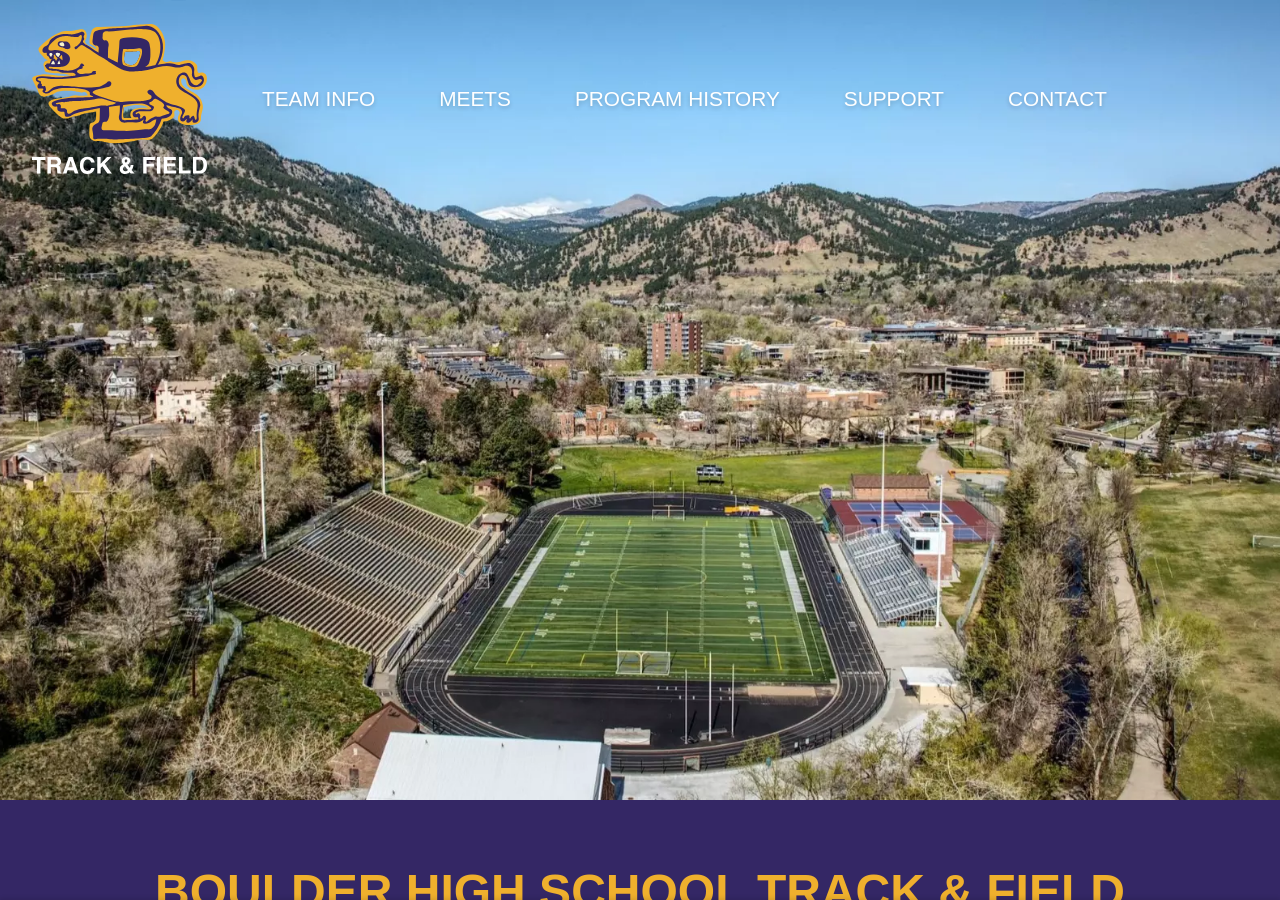
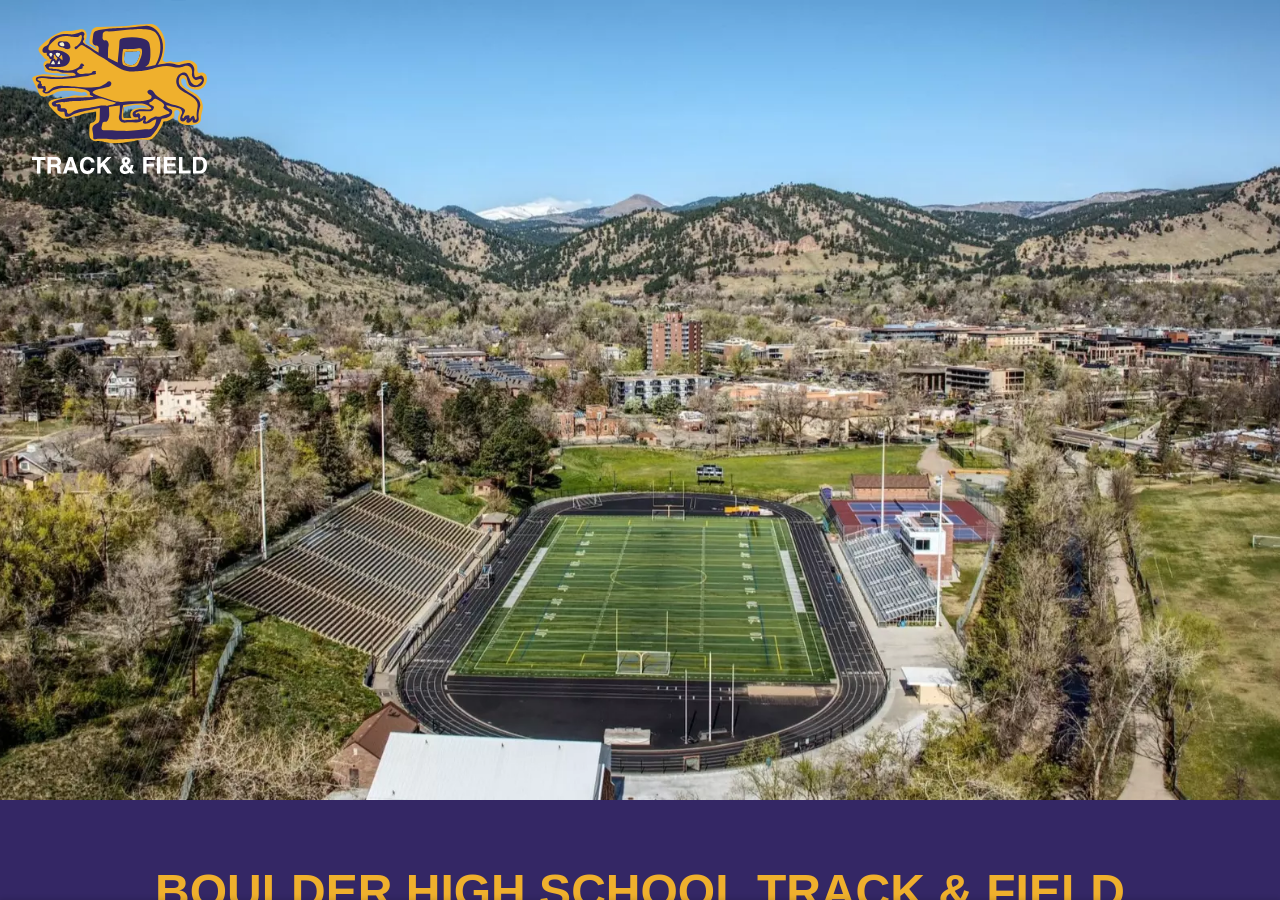
Before and after one commit to anthonypinter/bouldertrack, a Jekyll site: the page built from old.html, in a window 1280 px wide and 900 px high. Built offline with Jekyll 4.4.1, drawn with Linux system fonts in a browser that asks for light colours.

Commit message:
removing info, adding contact

```diff
--- a/_includes/navbar.html
+++ b/_includes/navbar.html
@@ -7,7 +7,7 @@
 
       <button class="mobile-menu-button">☰</button>
 
-      <div class="nav-items-container">
+      <!-- <div class="nav-items-container">
           <div class="nav-item">
               TEAM INFO
               <div class="dropdown">
@@ -51,6 +51,6 @@
                   <a href="https://www.instagram.com/bouldertrackandfield/" class="dropdown-item">BHSTF INSTAGRAM</a>
               </div>
           </div>
-      </div>
+      </div> -->
   </div>
 </nav>
--- a/index.html
+++ b/index.html
@@ -14,29 +14,7 @@
 
         <div class="content-wrapper">
             <section class="content-section">
-                <h2 style="text-align: center;">Welcome to Panther Track & Field</h2>
-                <p>Boulder High School's Track & Field program has a rich history of success, fostering both individual achievement and team excellence. Our dedicated coaching staff works to develop well-rounded student-athletes who excel both on the track and in the classroom.</p>
-                <p>Whether you're a sprinter, distance runner, jumper, or thrower, our program offers opportunities for athletes of all skill levels to compete and improve.</p>
+                <p>Please see <a href="https://boh.bvsd.org/athletics/sports-teams">here</a> or email Coach Tony Pinter at <a href="mailto:anthony.pinter@bvsd.org">anthony.pinter@bvsd.org</a> for information about BHSTF.</p>
             </section>
-
-            <section class="announcements">
-                <h2>Latest Announcements</h2>
-                {% for item in site.data.news limit: 4 %}
-                <div class="announcement-item">
-                <h3>{{item.headline}}</h3>
-                <p>{{item.description}}</p>
-                </div>
-                {% endfor %}
-                <!-- <div class="announcement-item">
-                    <h3>2025 Season Start</h3>
-                    <p>First day of practice: February 24, 2025. All athletes must have completed registration and physical examination forms to participate.</p>
-                </div>
-                <div class="announcement-item">
-                    <h3>2025 Parent Meeting</h3>
-                    <p>Mandatory parent meeting on February 27nd at 6:00 PM in the BHS Library</p>
-                </div> -->
-            </section>
-
-
         </div>
     </main>
--- /dev/null
+++ b/old.html
@@ -0,0 +1,42 @@
+---
+layout: default
+permalink: /
+section_id: home
+---
+
+    <main>
+        <img src="/assets/recht.webp" alt="Recht Field at Boulder High School" class="hero-image">
+
+        <section class="hero-section">
+            <h1>BOULDER HIGH SCHOOL TRACK & FIELD</h1>
+            <p>Home of the Panthers</p>
+        </section>
+
+        <div class="content-wrapper">
+            <section class="content-section">
+                <h2 style="text-align: center;">Welcome to Panther Track & Field</h2>
+                <p>Boulder High School's Track & Field program has a rich history of success, fostering both individual achievement and team excellence. Our dedicated coaching staff works to develop well-rounded student-athletes who excel both on the track and in the classroom.</p>
+                <p>Whether you're a sprinter, distance runner, jumper, or thrower, our program offers opportunities for athletes of all skill levels to compete and improve.</p>
+            </section>
+
+            <section class="announcements">
+                <h2>Latest Announcements</h2>
+                {% for item in site.data.news limit: 4 %}
+                <div class="announcement-item">
+                <h3>{{item.headline}}</h3>
+                <p>{{item.description}}</p>
+                </div>
+                {% endfor %}
+                <!-- <div class="announcement-item">
+                    <h3>2025 Season Start</h3>
+                    <p>First day of practice: February 24, 2025. All athletes must have completed registration and physical examination forms to participate.</p>
+                </div>
+                <div class="announcement-item">
+                    <h3>2025 Parent Meeting</h3>
+                    <p>Mandatory parent meeting on February 27nd at 6:00 PM in the BHS Library</p>
+                </div> -->
+            </section>
+
+
+        </div>
+    </main>
```
Also changed, not shown: 3 other files.
